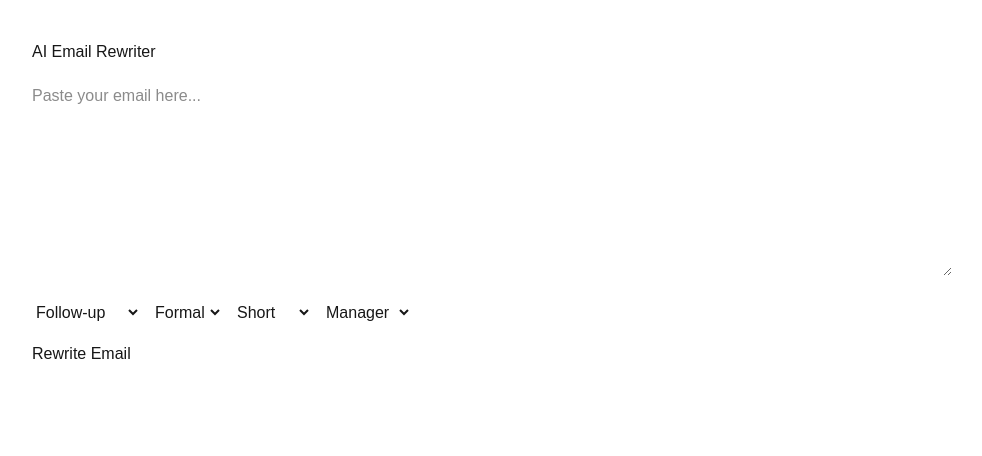
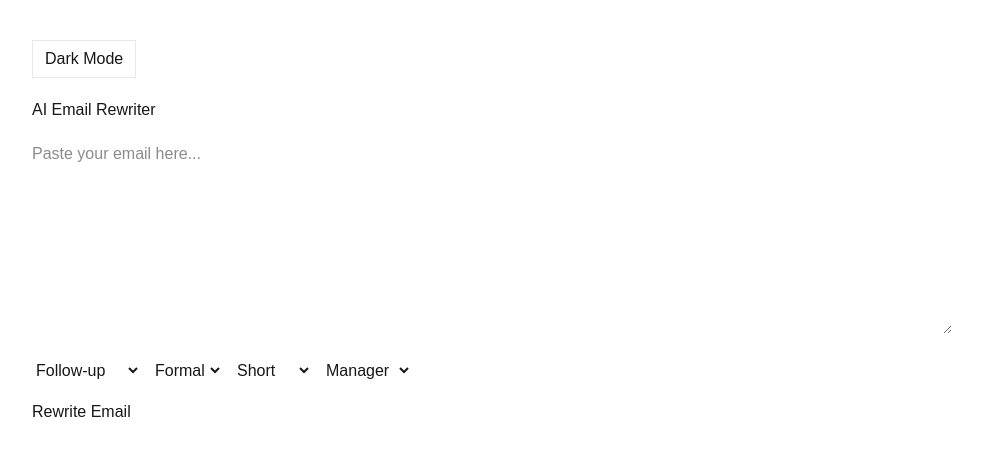
Before and after one commit to MahimaShettyEuron369/ai-email-rewriter, a Next.js app: page / in a window 1280 px wide. Shown: the top 456 px of the page, without its empty margins (148-1130 px from the left). Built offline with nearby package versions, Linux system fonts and the light colour scheme.

Commit message:
Toggle button works - v.0.2 looks good

```diff
--- a/app/globals.css
+++ b/app/globals.css
@@ -3,21 +3,33 @@
 :root {
   --background: #ffffff;
   --foreground: #171717;
+
+  --primary: #2563eb;
+  --primary-hover: #1d4ed8;
+  --secondary: #64748b;
+  --border: #e5e7eb;
+}
+
+html.dark {
+  --background: #0a0a0a;
+  --foreground: #ededed;
+
+  --primary: #3b82f6;
+  --primary-hover: #2563eb;
+  --secondary: #94a3b8;
+  --border: #27272a;
 }
 
 @theme inline {
   --color-background: var(--background);
   --color-foreground: var(--foreground);
-  --font-sans: var(--font-geist-sans);
-  --font-mono: var(--font-geist-mono);
+  --color-primary: var(--primary);
+  --color-primary-hover: var(--primary-hover);
+  --color-secondary: var(--secondary);
+  --color-border: var(--border);
 }
 
-@media (prefers-color-scheme: dark) {
-  :root {
-    --background: #0a0a0a;
-    --foreground: #ededed;
-  }
-}
+
 
 body {
   background: var(--background);
--- a/app/page.tsx
+++ b/app/page.tsx
@@ -1,8 +1,11 @@
 "use client";
 
-import { useState } from "react";
+import { useEffect, useState } from "react";
 
 export default function Home() {
+
+  const [dark, setDark] = useState(false);
+
   const [emailText, setEmailText] = useState("");
   const [purpose, setPurpose] = useState("follow-up");
   const [tone, setTone] = useState("formal");
@@ -10,6 +13,11 @@ export default function Home() {
   const [audience, setAudience] = useState("manager");
   const [result, setResult] = useState<any>(null);
   const [loading, setLoading] = useState(false);
+
+
+  useEffect(() => {
+    document.documentElement.classList.toggle("dark", dark);
+  }, [dark]);
 
   async function handleRewrite() {
     setLoading(true);
@@ -34,6 +42,18 @@ export default function Home() {
 
   return (
     <main style={{ padding: 40, maxWidth: 1000, margin: "0 auto" }}>
+    <button
+      onClick={() => setDark(!dark)}
+      style={{
+        marginBottom: 20,
+        padding: "6px 12px",
+        border: "1px solid var(--border)",
+        background: "var(--background)",
+        color: "var(--foreground)",
+      }}
+    >
+      {dark ? "Light Mode" : "Dark Mode"}
+    </button>
       <h1>AI Email Rewriter</h1>
 
       <textarea
```
